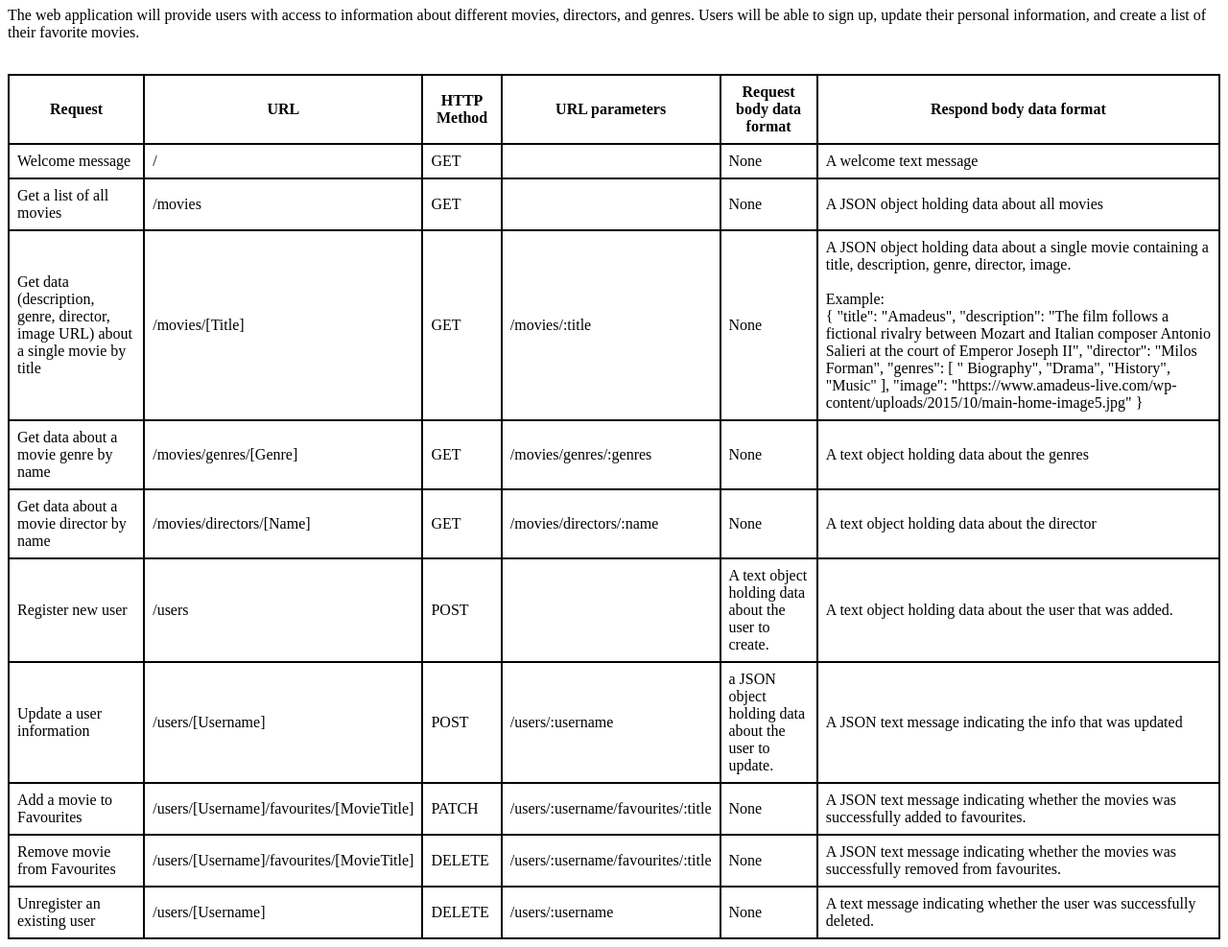
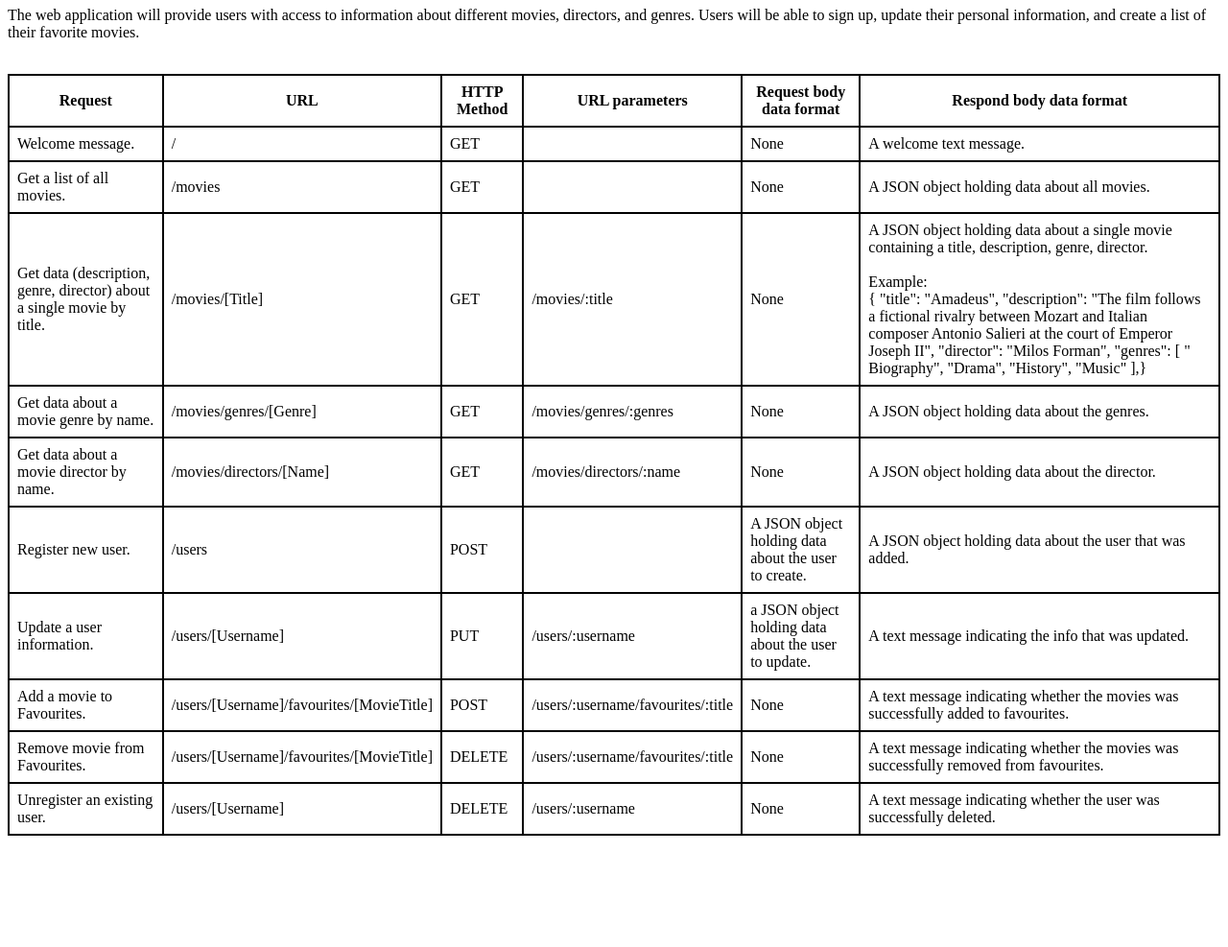
Before and after one commit to luisbartolome/MOVIE_API, a website: page public/documentation.html in a window 1280 px wide. Shown: the part 73-1060 px from the top of the page at 96% size. After the commit the page ends 952 px from the top, so only its background shows below. Drawn offline with Linux system fonts and the light colour scheme.

Commit message:
modified and improve the table

```diff
--- a/public/documentation.html
+++ b/public/documentation.html
@@ -21,7 +21,7 @@
 </head>
 
 <body>
-    <h1>Documentation Page for Movie API</h1>
+    <h1>Documentation Page for Movie API.</h1>
     <p>
         The web application will provide users with access to information about different movies, directors, and genres. Users will be able to sign up, update their personal information, and create a list of their favorite movies.
         <br />
@@ -37,101 +37,101 @@
             <th>Respond body data format</th>
         </tr>
         <tr>
-            <td>Welcome message</td>
+            <td>Welcome message.</td>
             <td>/</td>
             <td>GET</td>
             <td></td>
             <td>None</td>
-            <td>A welcome text message</td>
+            <td>A welcome text message.</td>
         </tr>
         <tr>
-            <td>Get a list of all movies</td>
+            <td>Get a list of all movies.</td>
             <td>/movies</td>
             <td>GET</td>
             <td></td>
             <td>None</td>
-            <td>A JSON object holding data about all movies</td>
+            <td>A JSON object holding data about all movies.</td>
         </tr>
         <tr>
             <td>
-                Get data (description, genre, director, image URL) about a single movie by title
+                Get data (description, genre, director) about a single movie by title.
             </td>
             <td>/movies/[Title]</td>
             <td>GET</td>
             <td>/movies/:title</td>
             <td>None</td>
             <td>
-                A JSON object holding data about a single movie containing a title, description, genre, director, image. <br /><br /> Example: <br /> { "title": "Amadeus", "description": "The film follows a fictional rivalry between Mozart and Italian
-                composer Antonio Salieri at the court of Emperor Joseph II", "director": "Milos Forman", "genres": [ " Biography", "Drama", "History", "Music" ], "image": "https://www.amadeus-live.com/wp-content/uploads/2015/10/main-home-image5.jpg" }
-                <br />
+                A JSON object holding data about a single movie containing a title, description, genre, director. <br /><br />Example:
+                <br />{ "title": "Amadeus", "description": "The film follows a fictional rivalry between Mozart and Italian composer Antonio Salieri at the court of Emperor Joseph II", "director": "Milos Forman", "genres": [ " Biography", "Drama", "History",
+                "Music" ],} <br />
             </td>
         </tr>
         <tr>
-            <td>Get data about a movie genre by name</td>
+            <td>Get data about a movie genre by name.</td>
             <td>/movies/genres/[Genre]</td>
             <td>GET</td>
             <td>/movies/genres/:genres</td>
             <td>None</td>
-            <td>A text object holding data about the genres</td>
+            <td>A JSON object holding data about the genres.</td>
         </tr>
         <tr>
-            <td>Get data about a movie director by name</td>
+            <td>Get data about a movie director by name.</td>
             <td>/movies/directors/[Name]</td>
             <td>GET</td>
             <td>/movies/directors/:name</td>
             <td>None</td>
-            <td>A text object holding data about the director</td>
+            <td>A JSON object holding data about the director.</td>
         </tr>
         <tr>
-            <td>Register new user</td>
+            <td>Register new user.</td>
             <td>/users</td>
             <td>POST</td>
             <td></td>
             <td>
-                A text object holding data about the user to create. <br />
+                A JSON object holding data about the user to create. <br />
 
             </td>
             <td>
-                A text object holding data about the user that was added.
+                A JSON object holding data about the user that was added.
             </td>
         </tr>
         <tr>
-            <td>Update a user information</td>
+            <td>Update a user information.</td>
             <td>/users/[Username]</td>
-            <td>POST</td>
+            <td>PUT</td>
             <td>/users/:username</td>
             <td>
                 a JSON object holding data about the user to update. <br />
             </td>
             <td>
-                A JSON text message indicating the info that was updated
+                A text message indicating the info that was updated.
                 <br />
 
             </td>
         </tr>
         <tr>
-            <td>Add a movie to Favourites</td>
+            <td>Add a movie to Favourites.</td>
             <td>/users/[Username]/favourites/[MovieTitle]</td>
-            <td>PATCH</td>
+            <td>POST</td>
             <td>/users/:username/favourites/:title</td>
             <td>None</td>
             <td>
-                A JSON text message indicating whether the movies was successfully added to favourites. <br />
+                A text message indicating whether the movies was successfully added to favourites. <br />
 
             </td>
         </tr>
         <tr>
-            <td>Remove movie from Favourites</td>
+            <td>Remove movie from Favourites.</td>
             <td>/users/[Username]/favourites/[MovieTitle]</td>
             <td>DELETE</td>
             <td>/users/:username/favourites/:title</td>
             <td>None</td>
             <td>
-                A JSON text message indicating whether the movies was successfully removed from favourites.
+                A text message indicating whether the movies was successfully removed from favourites.
             </td>
         </tr>
         <tr>
-            <td>Unregister an existing user</td>
+            <td>Unregister an existing user.</td>
             <td>/users/[Username]</td>
             <td>DELETE</td>
             <td>/users/:username</td>
```
